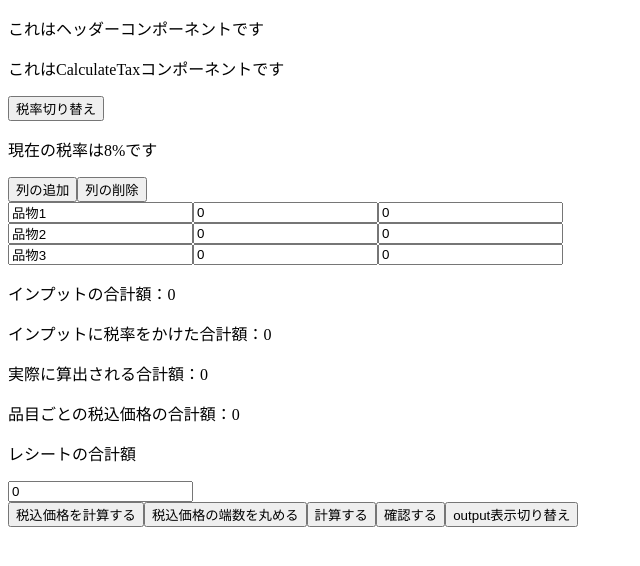
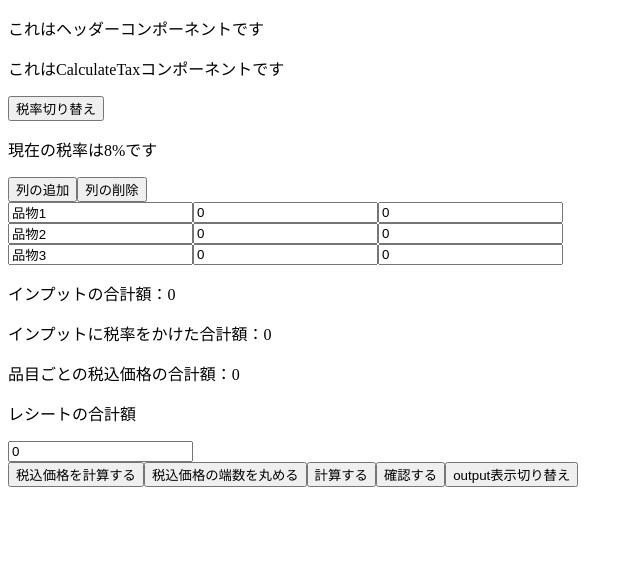
Before and after one commit to KazumaEnomoto/TaxCalculate-vue2, a Vue app: page / in a window 1280 px wide. Shown: the top 566 px of the page, without its empty margins (0-640 px from the left). Built offline with nearby package versions, Linux system fonts and the light colour scheme.

Commit message:
addTaxSumValuesをtaxedSumValuesに改名し、check関数を削除

```diff
--- a/src/components/CalculateTax.vue
+++ b/src/components/CalculateTax.vue
@@ -17,15 +17,14 @@
             </div>
             <div>
                 <p>インプットの合計額：{{sumValues}}</p>
-                <p>インプットに税率をかけた合計額：{{addTaxSumValues}}</p>
-                <p>実際に算出される合計額：{{Math.floor(addTaxSumValues)}}</p>
+                <p>インプットに税率をかけた合計額：{{taxedSumValues}}</p>
                 <p>品目ごとの税込価格の合計額：{{sumRoundedValues}}</p>
                 <p>レシートの合計額</p>
                 <input type="number" v-model.number="inputSum">
             </div>
             <button @click="calculateTaxedValues()">税込価格を計算する</button>
             <button @click="calculateRoundedValues()">税込価格の端数を丸める</button>
-            <button @click="checkValue()">計算する</button>
+            <button @click="adjustValues()">計算する</button>
             <button @click="check()">確認する</button>
             <button @click="showOutput()">output表示切り替え</button>
             <div v-show="output" v-for="(item, index) of items" :key="item">
@@ -76,16 +75,9 @@ export default {
                 this.taxRate = 10;
             }
         },
-        checkValue() {
-            if (Math.floor(this.addTaxSumValues) === this.inputSum) {
-                console.log("合計値と合致しています");
-            } else {
-                console.log("合計値と合致していません");
-            }
-        },
         adjustValues() {
             // 等しい場合は調整せずに出力
-            if ( this.addTaxSumValues === this.sumRoundedValues ) {
+            if ( this.taxedSumValues === this.sumRoundedValues ) {
                 console.log('値を調整しません');
             } else {
                 console.log('値を調整します');
@@ -132,9 +124,8 @@ export default {
             }, 0);
             return sumValue;
         },
-        addTaxSumValues() {
-            // 少数内における微妙な誤差の除去
-            return this.roundDown(this.addTax(this.sumValues));
+        taxedSumValues() {
+            return Math.floor(this.addTax(this.sumValues));
         },
         sumRoundedValues() {
             const sumRoundedValue = this.roundedValues.reduce((sumRoundedValue, value) => {
```
